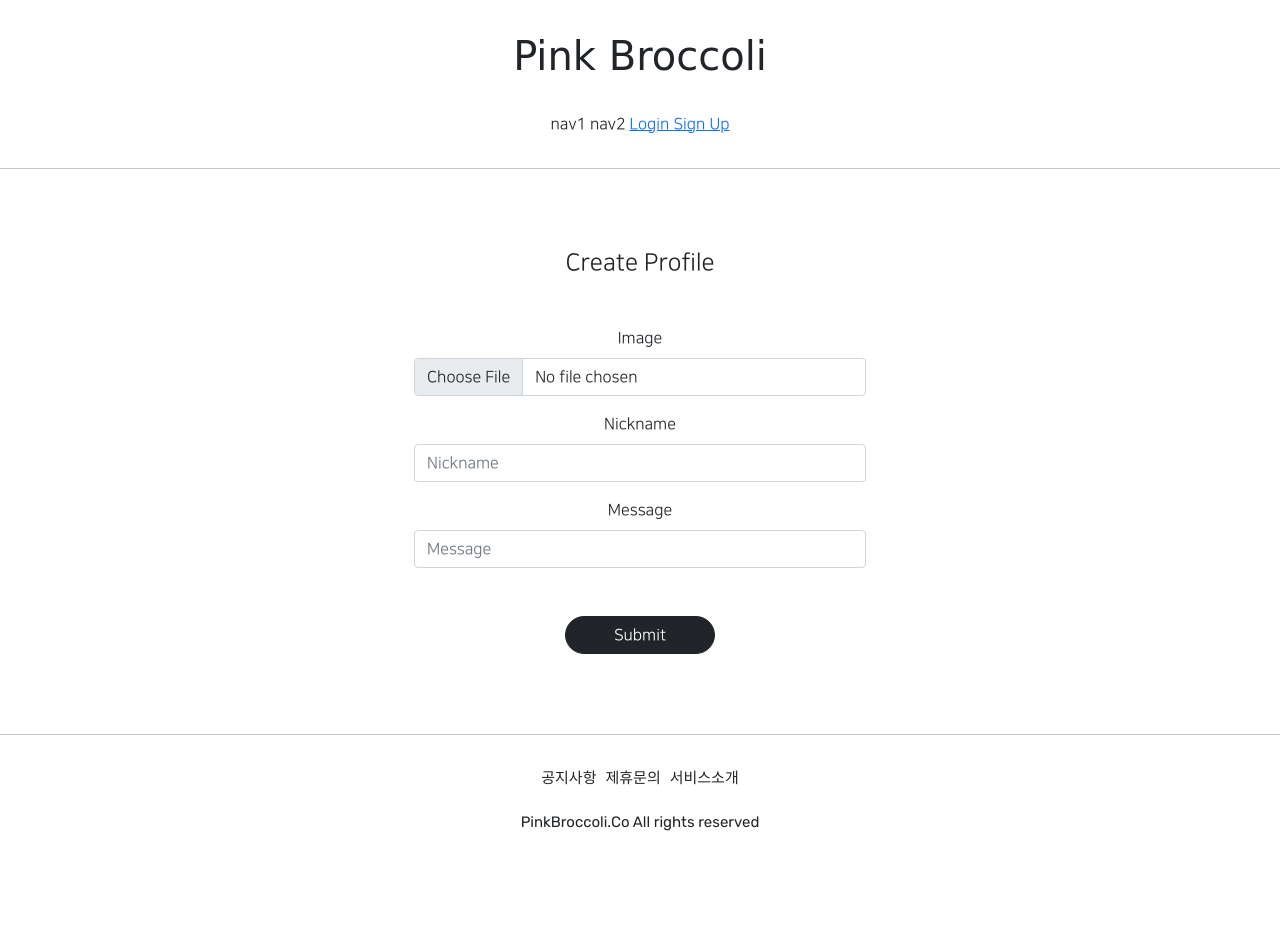
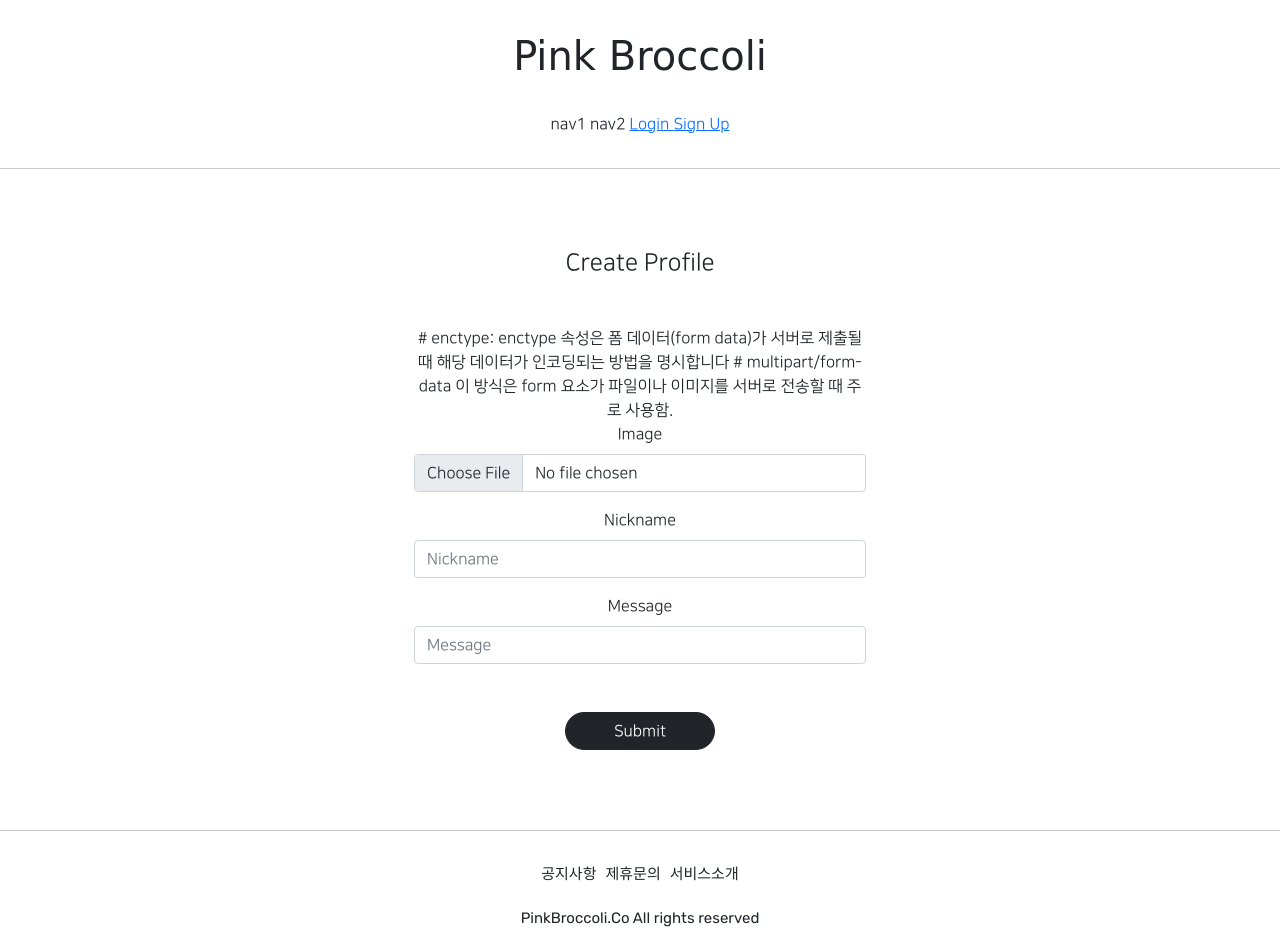
Before and after one commit to Minseong-COLI/web-app_test, a Django app: page /profiles/create/ in a window 1280 px wide. Before the commit the page ends 831 px from the top, so only its background shows below. Run offline with Django 3.2, Linux system fonts and the light colour scheme; parts of the project's set-up code (start-up, migrations or seed data) failed here and were passed over; some libraries are stand-ins or nearby versions; some web fonts are replaced.

Commit message:
7/26 commit_4

```diff
--- a/profileapp/templates/profileapp/create.html
+++ b/profileapp/templates/profileapp/create.html
@@ -10,7 +10,11 @@
             </h4>
         </div>
         <div>
-            <form action="{% url 'profileapp:create' %}" method="post">
+            <form action="{% url 'profileapp:create' %}"
+                  enctype="multipart/form-data"
+                  method="post">
+                # enctype: enctype 속성은 폼 데이터(form data)가 서버로 제출될 때 해당 데이터가 인코딩되는 방법을 명시합니다
+                # multipart/form-data 이 방식은 form 요소가 파일이나 이미지를 서버로 전송할 때 주로 사용함.
                 {% csrf_token %}
                 {% bootstrap_form form %}
                 <div class="m-5">
```
Also changed, not shown: profileapp/forms.py (line endings or trailing spaces).
